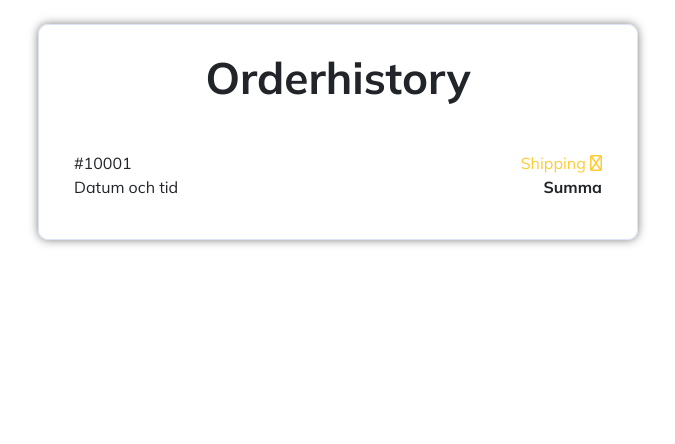
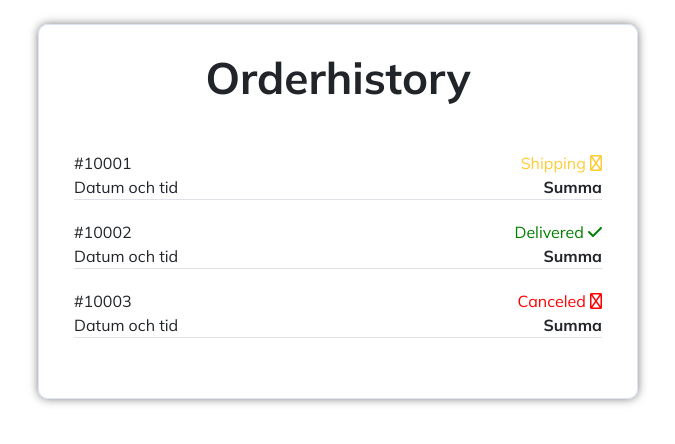
Before and after one commit to PatrikByren/Manero-frontend, a React (Create React App) app: page /orderhistory in a window 1280 px wide. Shown: the top 444 px of the page, without its empty margins (302-977 px from the left). Built offline with nearby package versions, Linux system fonts and the light colour scheme.

Commit message:
orderhistory design

```diff
--- a/src/App.css
+++ b/src/App.css
@@ -1,3 +1,4 @@
+@charset "UTF-8";
 @import url("https://fonts.googleapis.com/css2?family=Dancing+Script:wght@500&family=Mulish:wght@400;600;700&family=Playfair+Display:wght@700&family=Roboto&display=swap");
 html, body {
   font-family: "Mulish";
@@ -1428,19 +1429,25 @@ html, body {
     margin: auto;
   }
 }
-.history {
-  margin: 0px 35px;
+.one-order {
+  margin: 0px 35px 20px 35px;
   border-bottom: #DBE3F5;
 }
-.history .flex-container {
+.one-order .flex-container {
   display: flex;
   flex-direction: row;
   justify-content: space-between;
 }
-.history .flex-container .shippinggul {
+.one-order .flex-container .shippinggul {
   color: #ffcc33;
 }
-.history .flex-container .summa {
+.one-order .flex-container .deliveredgrön {
+  color: green;
+}
+.one-order .flex-container .canceledröd {
+  color: red;
+}
+.one-order .flex-container .summa {
   font-weight: bold;
 }
 
--- a/src/asset/scss/components/shared_components/_orderstuff.scss
+++ b/src/asset/scss/components/shared_components/_orderstuff.scss
@@ -65,8 +65,8 @@
 
 }
 
-.history {
-    margin: 0px 35px;
+.one-order {
+    margin: 0px 35px 20px 35px;
     border-bottom: #DBE3F5;
     .flex-container {
         display: flex;
@@ -77,6 +77,14 @@
             color: #ffcc33;
         }
 
+        .deliveredgrön{
+            color: green;
+        }
+
+        .canceledröd{
+            color: red;
+        }
+
         .summa{
             font-weight: bold;
         }
--- a/src/views/Orderviews/OrderHistoryView.js
+++ b/src/views/Orderviews/OrderHistoryView.js
@@ -8,8 +8,8 @@ const OrderHistoryView = () => {
       <br />
       <div className='ilonasmedia2'>
         <BackArrowMiddleHead content="Orderhistory" />
-        <div className='history'>
-
+        {/* raden börjar här */}
+        <div className='one-order border-bottom'>
           <div className='flex-container'>
             <div className='oderinfo'>
               #10001
@@ -23,12 +23,53 @@ const OrderHistoryView = () => {
             <div className='oderinfo'>
               Datum och tid
             </div>
-            <div className='summa'>
-              Summa
+            <div>
+             <b>Summa</b>
             </div>
-
           </div>
         </div>
+        {/* slutar här */}
+
+        <div className='one-order border-bottom'>
+          <div className='flex-container'>
+            <div>
+              #10002
+            </div>
+            <div className='deliveredgrön'>
+              Delivered <i class="fa-solid fa-check"></i>
+            </div>
+          </div>
+
+          <div className='flex-container'>
+            <div>
+              Datum och tid
+            </div>
+            <div>
+             <b>Summa</b>
+            </div>
+          </div>
+        </div>
+
+        <div className='one-order border-bottom'>
+          <div className='flex-container'>
+            <div>
+              #10003
+            </div>
+            <div className='canceledröd'>
+              Canceled <i class="fa-regular fa-xmark"></i>
+            </div>
+          </div>
+
+          <div className='flex-container'>
+            <div>
+              Datum och tid
+            </div>
+            <div>
+             <b>Summa</b>
+            </div>
+          </div>
+        </div>
+
       </div>
     </div>
 
```
